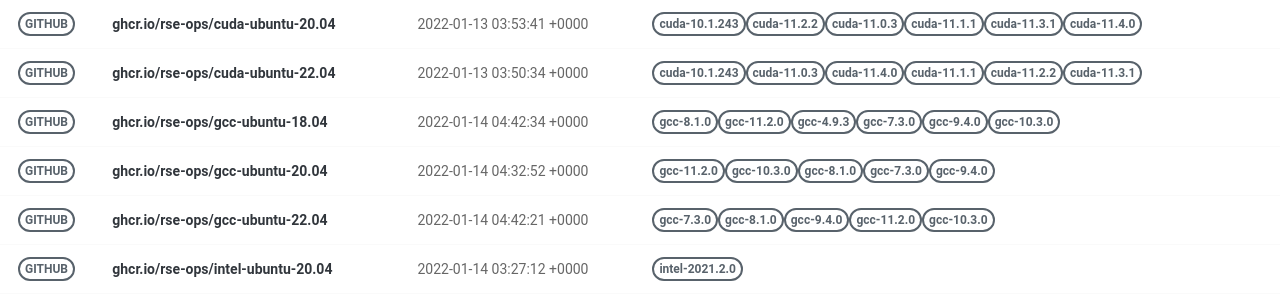
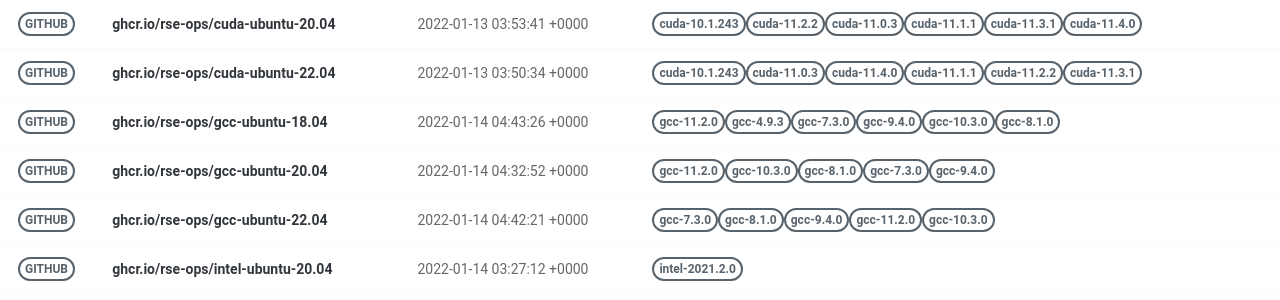
Before and after one commit to rse-ops/docker-images, a Jekyll site: the page built from pages/index.md, in a window 1280 px wide. Shown: the part 277-577 px from the top of the page. Built offline with Jekyll 4.4.1, drawn with Linux system fonts in a browser that asks for light colours; nearby versions of some CDN libraries.

Commit message:
Automated push to update library 2022-01-14

```diff
--- a/_library/ghcr.io-rse-ops-gcc-ubuntu-18.04.md
+++ b/_library/ghcr.io-rse-ops-gcc-ubuntu-18.04.md
@@ -1,14 +1,11 @@
 ---
 layout: container
 name: ghcr.io/rse-ops/gcc-ubuntu-18.04
-updated_at: 2022-01-14 04:42:34.376867
+updated_at: 2022-01-14 04:43:26.314327
 
 
 container_url: https://github.com/orgs/rse-ops/packages/container/package/gcc-ubuntu-18.04
 versions:
- - tag: gcc-8.1.0
-   dockerfile: https://github.com/rse-ops/docker-images/blob/main/ubuntu/gcc/Dockerfile
-   manifest: https://crane.ggcr.dev/manifest/ghcr.io/rse-ops/gcc-ubuntu-18.04:gcc-8.1.0
  - tag: gcc-11.2.0
    dockerfile: https://github.com/rse-ops/docker-images/blob/main/ubuntu/gcc/Dockerfile
    manifest: https://crane.ggcr.dev/manifest/ghcr.io/rse-ops/gcc-ubuntu-18.04:gcc-11.2.0
```
Also changed, not shown: other parts of _library/ghcr.io-rse-ops-gcc-ubuntu-18.04.md (+3 -0 lines).
